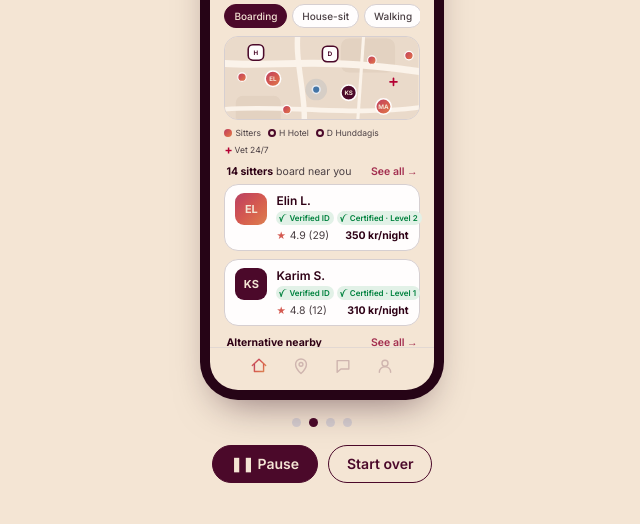
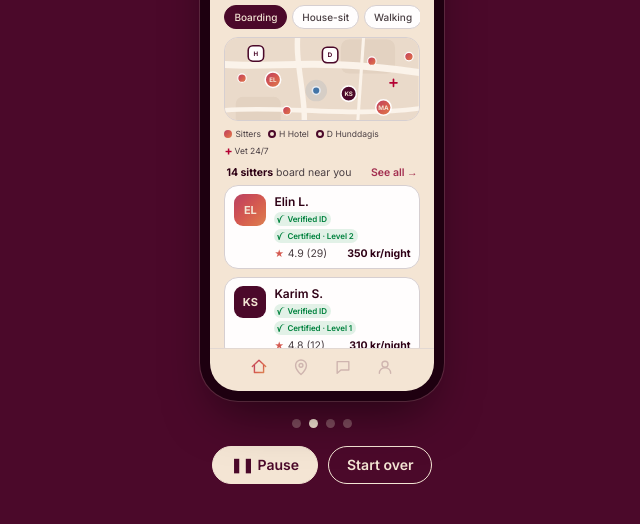
Before and after one commit to alexandra-riva/vovvid-demo, a plain HTML site: page index.html in a window 1280 px wide. Shown: the part 295-819 px from the top of the page, without its empty margins (318-958 px from the left). Drawn offline with Linux system fonts and the light colour scheme.

Commit message:
Add files via upload

```diff
--- a/index.html
+++ b/index.html
@@ -145,11 +145,11 @@
   .see-all { font-weight: 600; color: var(--small-text); }
   .alt-label { font-size: 9.5px; font-weight: 700; letter-spacing: 0.05em; text-transform: uppercase; color: var(--ink-soft); margin: 2px 2px -4px; }
   .nudge-link { font-size: 10.5px; font-weight: 600; color: var(--small-text); padding: 0 2px; }
-  .sitter { padding: 8px 10px; display: flex; gap: 9px; align-items: flex-start; }
+  .sitter { padding: 8px 8px 8px 9px; display: flex; gap: 8px; align-items: flex-start; }
   .sitter .info { flex: 1; min-width: 0; }
-  .sitter .badges { flex-wrap: nowrap; gap: 3px; }
+  .sitter .badges { flex-wrap: wrap; gap: 3px; }
   .sitter .avatar { width: 32px; height: 32px; border-radius: 9px; font-size: 11px; }
-  .sitter .badge { white-space: nowrap; font-size: 8px; padding: 2px 4px 2px 3px; gap: 2px; }
+  .sitter .badge { white-space: nowrap; font-size: 8px; padding: 2px 4px 2px 3px; gap: 2px; letter-spacing: -0.01em; }
   .sitter .badge .tc { width: 8px; height: 8px; }
   .sitter .name { font-size: 12px; font-weight: 600; margin: 0 0 3px; }
   .badges { display: flex; gap: 4px; flex-wrap: wrap; margin-bottom: 4px; }
@@ -218,7 +218,7 @@
   .footnote p strong { color: var(--ink); font-weight: 600; }
 
 /* ---- prototype stage (single brand look: sand ground, wine ink) ---- */
-:root { --stage-bg: #F4E5D4; --stage-ink: #2E0015; --stage-soft: #4A3F43; --stage-muted: #908689; --stage-accent: #A32F50; color-scheme: light; }
+:root { --stage-bg: #4B092A; --stage-ink: #F4E5D4; --stage-soft: #E6CFC0; --stage-muted: #C7A3B1; --stage-accent: #F06C8F; color-scheme: dark; }
 html, body { background: var(--stage-bg); color: var(--stage-ink); }
 body { padding-inline: 16px; }
 .proto { max-width: 460px; margin-inline: auto; padding-block: 28px 40px; display: flex; flex-direction: column; align-items: center; gap: 18px; }
@@ -236,17 +236,31 @@ body { padding-inline: 16px; }
 .tap { position: absolute; width: 44px; height: 44px; margin: -22px 0 0 -22px; border-radius: 50%; background: rgba(163,47,80,.35); border: 2px solid rgba(163,47,80,.8); pointer-events: none; z-index: 5; opacity: 0; transform: scale(.4); }
 .tap.go { animation: tap .7s ease-out; }
 @keyframes tap { 0% { opacity: 0; transform: scale(.4); } 30% { opacity: 1; transform: scale(1); } 100% { opacity: 0; transform: scale(1.5); } }
-.caption { max-width: 34ch; text-align: center; display: flex; flex-direction: column; gap: 6px; min-height: 64px; }
+.caption { max-width: 34ch; text-align: center; display: flex; flex-direction: column; gap: 6px; min-height: 98px; justify-content: flex-end; }
 .caption .step { font: 600 11px/1 "Inter", sans-serif; letter-spacing: .12em; text-transform: uppercase; color: var(--stage-accent); }
 .caption h1 { margin: 0; font: 700 22px/1.2 "Instrument Sans", "Inter", sans-serif; color: var(--stage-ink); }
 .caption p { margin: 0; font: 400 14px/1.5 "Inter", sans-serif; color: var(--stage-soft); }
 .controls { display: flex; gap: 10px; flex-wrap: wrap; justify-content: center; }
-.controls button { font: 600 14px/1 "Inter", sans-serif; padding: 11px 18px; border-radius: 999px; border: 1.5px solid #4B092A; background: transparent; color: #4B092A; cursor: pointer; }
-.controls button.primary { background: #4B092A; color: #F4E5D4; }
+.controls button { font: 600 14px/1 "Inter", sans-serif; padding: 11px 18px; border-radius: 999px; border: 1.5px solid #F4E5D4; background: transparent; color: #F4E5D4; cursor: pointer; }
+.controls button.primary { background: #F4E5D4; color: #4B092A; }
 .controls button:focus-visible { outline: 2px solid var(--stage-accent); outline-offset: 2px; }
 .dots-nav { display: flex; gap: 8px; }
-.dots-nav button { width: 9px; height: 9px; padding: 0; border-radius: 50%; border: 0; background: #D6CFD1; cursor: pointer; }
-.dots-nav button.on { background: #4B092A; }
+.dots-nav button { width: 9px; height: 9px; padding: 0; border-radius: 50%; border: 0; background: rgba(244,229,212,.3); cursor: pointer; }
+.dots-nav button.on { background: #F4E5D4; }
+.proto-head .brand .logo { color: #F4E5D4; }
+.stage .phone-screen { color: var(--ink); color-scheme: light; }
+.stage .phone-screen.splash { position: absolute; inset: 10px; width: auto; height: auto; background: #4B092A; color: #F4E5D4; z-index: 4; opacity: 0; pointer-events: none; transition: opacity .6s ease; }
+.stage .phone-screen.splash.on { opacity: 1; }
+.splash .status-bar .dots span { background: #F4E5D4; }
+.splash .status-bar .batt { border-color: #F4E5D4; }
+.splash .status-bar .batt::after { background: #F4E5D4; }
+.splash .logo { color: #F4E5D4; }
+.splash .signin .tag, .splash .signin .fine { color: rgba(244,229,212,.72); }
+.splash .btn.primary { background: #F4E5D4; color: #4B092A; }
+@media (prefers-reduced-motion: reduce) { .stage .phone-screen.splash { transition: none; } }
+.proto-head .brand img { box-shadow: 0 0 0 1px rgba(244,229,212,.25); }
+.stage .phone { background: #1E0010; box-shadow: 0 0 0 1px rgba(244,229,212,.14), 0 24px 50px -16px rgba(0,0,0,.55); }
+.tap { background: rgba(163,47,80,.35); }
 .fine-print { font: 400 12px/1.5 "Inter", sans-serif; color: var(--stage-muted); text-align: center; max-width: 40ch; margin: 0; }
 @media (prefers-reduced-motion: reduce) { .stage .phone-screen.scr { transition: none; transform: none; } .tap.go { animation: none; } }
 </style>
@@ -403,6 +417,17 @@ body { padding-inline: 16px; }
           <span class="nicon"><svg viewBox="0 0 24 24" fill="none" stroke="currentColor" stroke-width="1.7" stroke-linecap="round" stroke-linejoin="round"><circle cx="12" cy="8.6" r="3.6"/><path d="M5.2 19.6c0-4.1 3-6.7 6.8-6.7s6.8 2.6 6.8 6.7"/></svg></span>
         </div>
       </div>
+    <div class="phone-screen splash on" id="splash" aria-hidden="true">
+        <div class="status-bar"><span>9:40</span><span class="dots"><span></span><span></span><span></span><span class="batt"></span></span></div>
+        <div class="signin">
+          <div class="hero">
+            <svg class="logo" viewBox="0 -48 346 144" role="img" aria-label="VovvID"><use href="#vv-logo" width="346" height="144" y="-48"/></svg>
+            <p class="tag">Trusted dog care.<br>Fair for everyone.</p>
+          </div>
+          <div class="btn primary" style="margin-top:14px">Log in with BankID</div>
+          <p class="fine">One account for both. Switch between dog parent and sitter any time.</p>
+        </div>
+      </div>
     <div class="tap" id="tap"></div>
   </div></div>
   <div class="dots-nav" role="tablist" aria-label="Screens"><button class="on" aria-label="Screen 1"></button><button aria-label="Screen 2"></button><button aria-label="Screen 3"></button><button aria-label="Screen 4"></button></div>
@@ -427,14 +452,14 @@ body { padding-inline: 16px; }
     const body = scr[i].querySelector('.app-body'); if (body) body.scrollTop = 0;
   }
   function hot(el, fn){ if(!el) return; el.classList.add('hot'); el.setAttribute('role','button'); el.tabIndex = 0;
-    el.addEventListener('click', e=>{ stop(); fn(); });
+    el.addEventListener('click', e=>{ stop(); splashOn(false); fn(); });
     el.addEventListener('keydown', e=>{ if(e.key==='Enter'||e.key===' '){ e.preventDefault(); stop(); fn(); } }); }
   hot(scr[0].querySelector('.btn.primary'), ()=>show(1));
   hot(scr[1].querySelector('.card.sitter'), ()=>show(2));
   hot(scr[2].querySelector('.sticky-bar .btn.primary'), ()=>show(3));
   hot(scr[2].querySelector('.back-row'), ()=>show(1));
   hot(scr[3].querySelector('.back-row'), ()=>show(2));
-  dots.forEach((d,k)=>d.addEventListener('click', ()=>{ stop(); show(k); }));
+  dots.forEach((d,k)=>d.addEventListener('click', ()=>{ stop(); splashOn(false); show(k); }));
   function tapAt(el){
     if(!el) return;
     const pr = phone.getBoundingClientRect(), r = el.getBoundingClientRect();
@@ -451,26 +476,29 @@ body { padding-inline: 16px; }
     requestAnimationFrame(step);
   }
   function at(ms, fn){ timers.push(setTimeout(()=>{ if(playing) fn(); }, ms)); }
+  const splash = document.getElementById('splash');
+  function splashOn(v){ splash.classList.toggle('on', v); }
   function stop(){ playing = false; timers.forEach(clearTimeout); timers = []; document.getElementById('play').textContent = '▶ Play the 30-second demo'; }
   function play(){
-    stop(); playing = true; show(0);
+    stop(); playing = true; show(0); splashOn(true);
+    at(1500, ()=>splashOn(false));
     document.getElementById('play').textContent = '❚❚ Pause';
-    at(2500, ()=>tapAt(scr[0].querySelector('.btn.primary')));
-    at(3100, ()=>show(1));
-    at(5000, ()=>scrollBody(1, 140, 1600));
-    at(8200, ()=>scrollBody(1, 0, 900));
-    at(9800, ()=>tapAt(scr[1].querySelector('.card.sitter')));
-    at(10400, ()=>show(2));
-    at(12400, ()=>scrollBody(2, 'end', 4500));
-    at(18000, ()=>tapAt(scr[2].querySelector('.sticky-bar .btn.primary')));
-    at(18600, ()=>show(3));
-    at(21000, ()=>scrollBody(3, 'end', 4500));
-    at(28500, ()=>{ stop(); document.getElementById('play').textContent = '↻ Replay the demo'; document.getElementById('stephint').textContent = 'Now try it yourself: tap back, or use the dots.'; });
+    at(4000, ()=>tapAt(scr[0].querySelector('.btn.primary')));
+    at(4600, ()=>show(1));
+    at(6500, ()=>scrollBody(1, 140, 1600));
+    at(9700, ()=>scrollBody(1, 0, 900));
+    at(11300, ()=>tapAt(scr[1].querySelector('.card.sitter')));
+    at(11900, ()=>show(2));
+    at(13900, ()=>scrollBody(2, 'end', 4500));
+    at(19500, ()=>tapAt(scr[2].querySelector('.sticky-bar .btn.primary')));
+    at(20100, ()=>show(3));
+    at(22500, ()=>scrollBody(3, 'end', 4500));
+    at(30000, ()=>{ stop(); document.getElementById('play').textContent = '↻ Replay the demo'; document.getElementById('stephint').textContent = 'Now try it yourself: tap back, or use the dots.'; });
   }
-  document.getElementById('play').addEventListener('click', ()=>{ playing ? stop() : play(); });
-  document.getElementById('restart').addEventListener('click', ()=>{ stop(); show(0); });
+  document.getElementById('play').addEventListener('click', ()=>{ if (playing) { stop(); splashOn(false); } else play(); });
+  document.getElementById('restart').addEventListener('click', ()=>{ stop(); splashOn(false); show(0); });
   show(0);
-  if (!matchMedia('(prefers-reduced-motion: reduce)').matches) setTimeout(()=>{ if(!playing && cur===0) play(); }, 1200);
+  if (!matchMedia('(prefers-reduced-motion: reduce)').matches) play(); else splashOn(false);
 })();
 </script>
 
```
